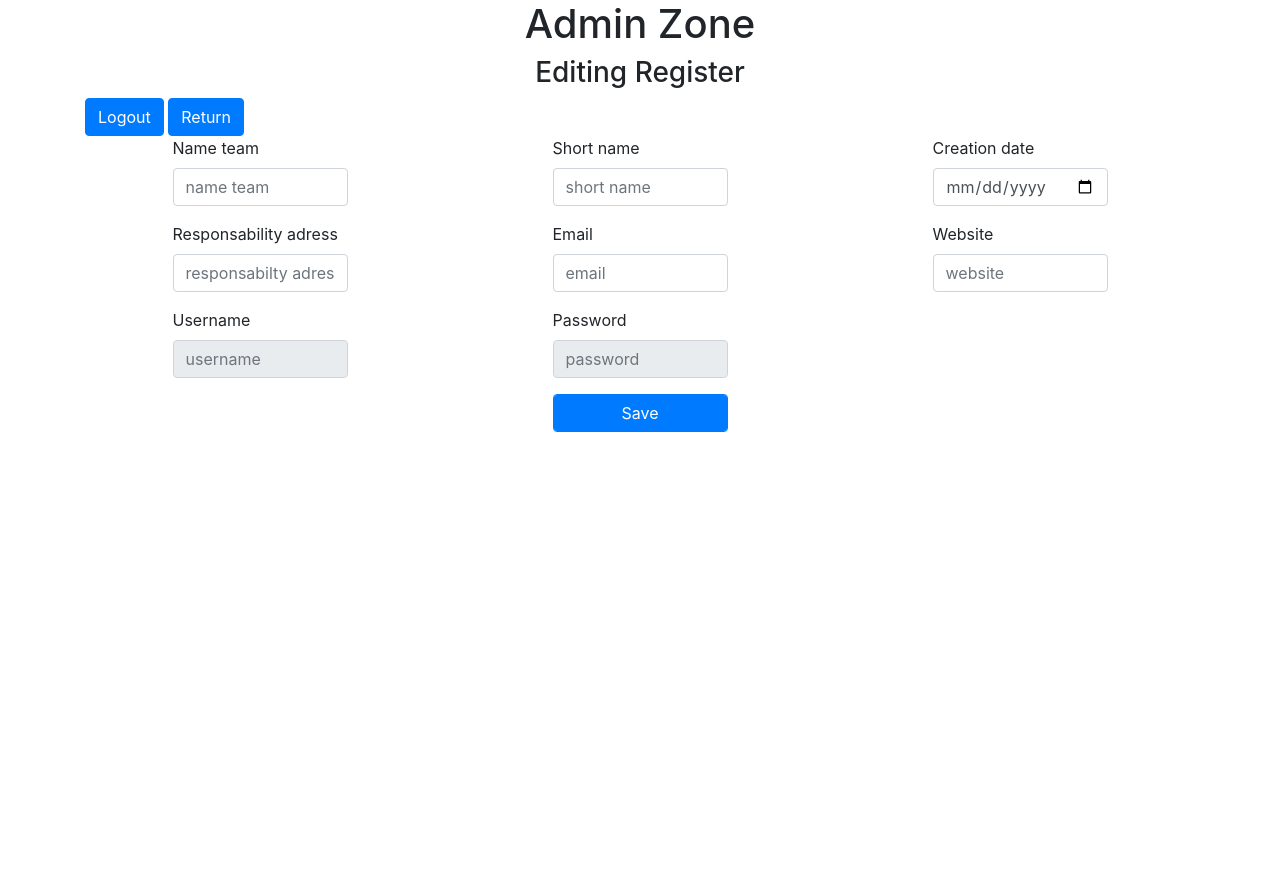
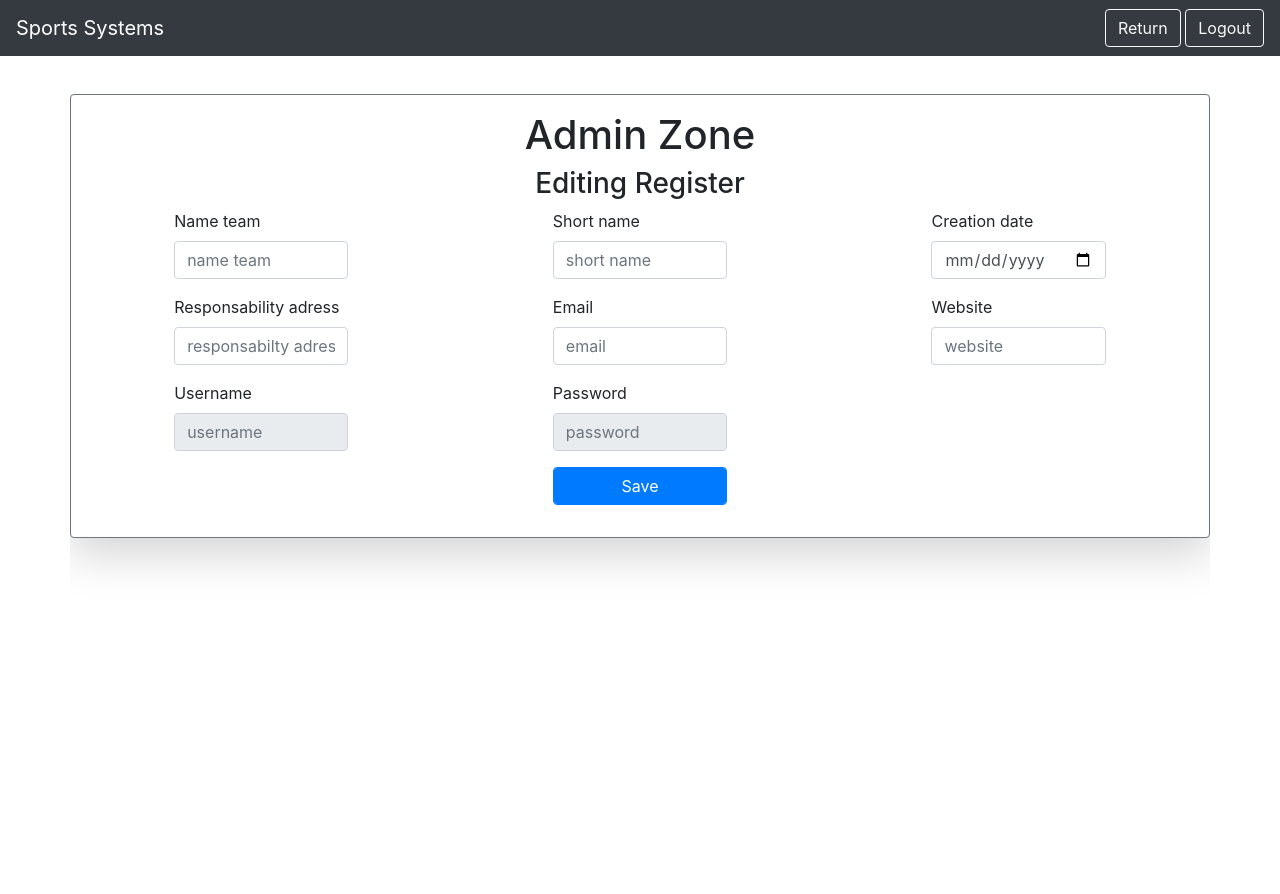
Before and after one commit to luiisdelar/proyecto-deportes-php, a PHP site: page /manage_data.php in a window 1280 px wide. Before the commit the page ends 432 px from the top, so only its background shows below. Run offline with PHP 8.4, Linux system fonts and the light colour scheme; a user stored in the database is signed in; data that the repository does not hold is empty.

Commit message:
Arreglando front n°¿?

```diff
--- a/admin_zone.php
+++ b/admin_zone.php
@@ -10,9 +10,6 @@
 
 	 		<h1 class="text-center">Admin Zone</h1>
 			<h3 class="text-center">Bienvenid@: <?php echo $_SESSION["user"]; ?></h3>
-
-			<input class="btn btn-primary" type="button" value="Logout" onclick="location.href='logout.php';">
-			<input class="btn btn-primary" type="button" value="Return" onclick="location.href='logout.php';">
 
 
 			<form class="row" method="POST" action="<?php echo $_SERVER['PHP_SELF']; ?>">
--- a/list_tourn.php
+++ b/list_tourn.php
@@ -4,7 +4,7 @@
 <body>
 
 	<?php
-		require("templates/navbar.php");
+		require("templates/navbar2.php");
 		session_start();
 
 		if (!isset($_SESSION["user"])){
--- a/manage_data.php
+++ b/manage_data.php
@@ -49,16 +49,15 @@
 ?>
 
 <body>
-
+	<?php require("templates/navbar2.php"); ?>
 	<div class="container h-100">
 
-	<div class="row h-100 justify-content-center">
+	<div class="row justify-content-center">
 
-	<form class="col" method="POST" action="<?php echo $_SERVER['PHP_SELF']; ?>">
+	<form class="col border border-secondary rounded shadow-lg p-3 mb-5 bg-white rounded" method="POST" action="<?php echo $_SERVER['PHP_SELF']; ?>">
 		<h1 class="text-center">Admin Zone</h1>
 		<h3 class="text-center">Editing Register</h1>
-		<input class="btn btn-primary" type="button" value="Logout" onclick="location.href='logout.php';">
-		<input class="btn btn-primary" type="button" value="Return" onclick="location.href='inscr_tourn.php';">
+
 		<div class="row">
 
 			<div class="col-lg-4">
@@ -158,7 +157,6 @@
 
 			</div>
 
-
 		</div>
 
 	</form>
--- /dev/null
+++ b/templates/navbar2.php
@@ -0,0 +1,15 @@
+<nav class="navbar navbar-expand-lg navbar-dark bg-dark">
+  <a class="navbar-brand" href="index.php">Sports Systems</a>
+  <button class="navbar-toggler" type="button" data-toggle="collapse" data-target="#navbarSupportedContent" aria-controls="navbarSupportedContent" aria-expanded="false" aria-label="Toggle navigation">
+    <span class="navbar-toggler-icon"></span>
+  </button>
+
+  <div class="collapse navbar-collapse justify-content-end">
+
+    <div class="justify-content-end">
+          <input class="btn btn-outline-light my-2 my-sm-0" type="button" value="Return" onclick="location.href='inscr_tourn.php';">
+          <input class="btn btn-outline-light my-2 my-sm-0" type="button" value="Logout" onclick="location.href='logout.php';">
+    </div>
+
+  </div>
+</nav>
```
Also changed, not shown: inscr_tourn.php (+0 -7 lines).
